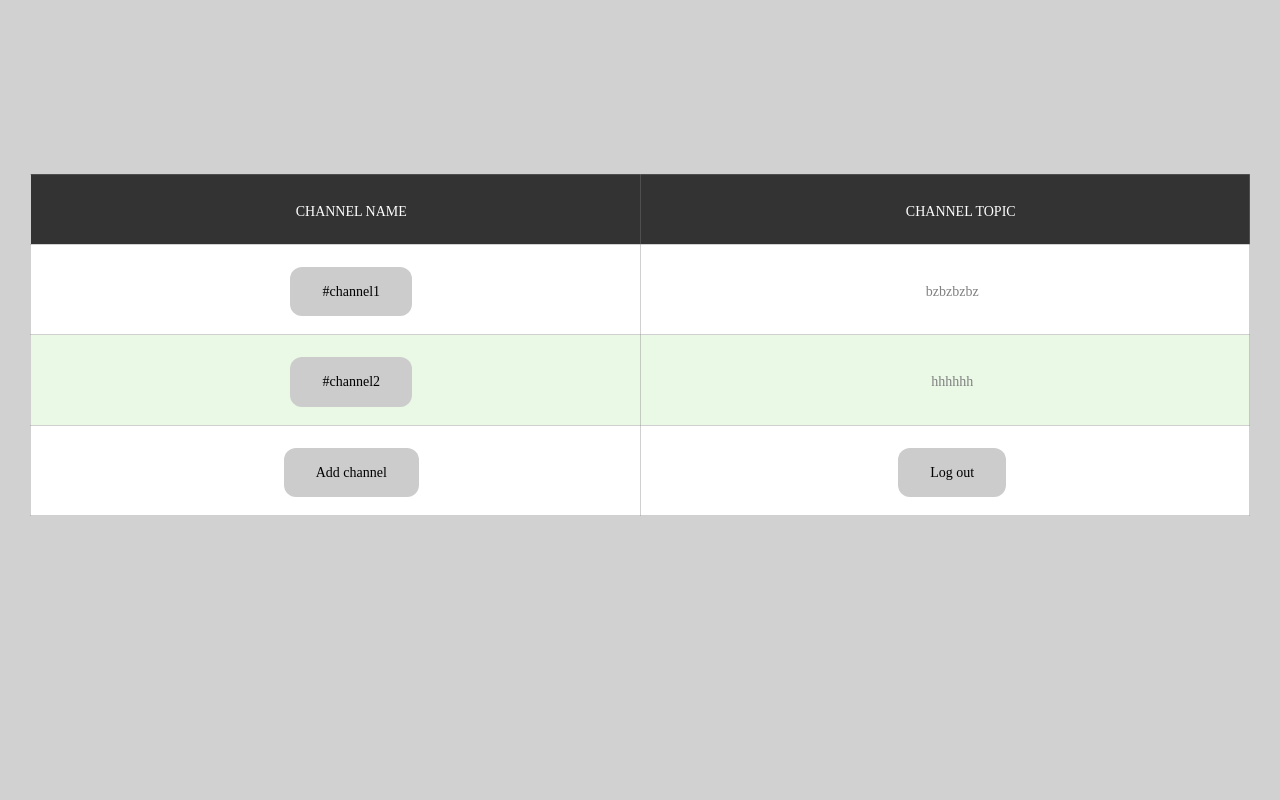
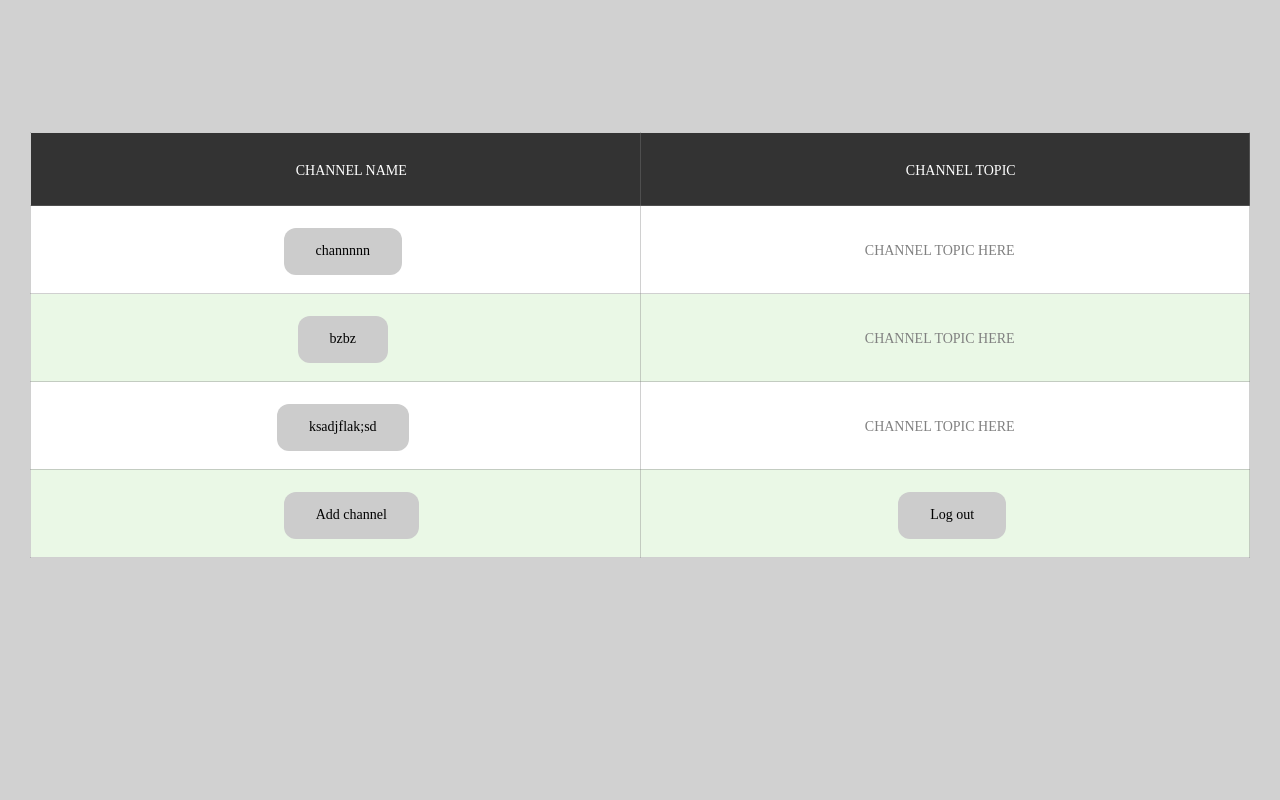
Before and after one commit to EileenFeng/Web_Chatting_Room, a Flask app: page / in a window 1280 px wide. Run offline with Flask 2, Linux system fonts and the light colour scheme; a user stored in the database is signed in; data comes from the database, SQL or seed files in the repository; both versions use the stored data as it was after the commit; some libraries are stand-ins or nearby versions; some web fonts are replaced.

Commit message:
update channel auto

```diff
--- a/static/table/css/table.css
+++ b/static/table/css/table.css
@@ -230,14 +230,14 @@ th, td {
   font-family: Montserrat-Regular;
   font-size: 14px;
   color: #808080;
-  line-height: 1.4;
+  line-height: 1.2;
 }
 
 .table100.ver2 th {
   font-family: Montserrat-Medium;
   font-size: 14px;
   color: #fff;
-  line-height: 1.8;
+  line-height: 2;
   text-transform: uppercase;
 
   background-color: #333333;
--- a/static/table/js/table.js
+++ b/static/table/js/table.js
@@ -1,6 +1,41 @@
 
 (function ($) {
 	"use strict";
+
+	$.getJSON("/channels", function(channels) {
+		console.log("in here?");
+		var tableBody = document.getElementById("table_body");
+		if (Array.isArray(channels)) {
+			console.log("isArray");
+			var str = ""
+			if (channels.length > 0) {
+				channels.forEach(function(channel) {
+					console.log(channel);
+					var row = tableBody.insertRow(tableBody.rows.length-1);
+					row.setAttribute("class", "row100");
+
+					var cellOne = row.insertCell(0);
+					cellOne.setAttribute("class", "column100 column1");
+					cellOne.setAttribute("data-column", "column1");
+					var button = document.createElement("BUTTON");
+					button.innerHTML = channel;
+					cellOne.appendChild(button);
+
+					var cellTwo = row.insertCell(1);
+					cellOne.setAttribute("class", "column100 column2");
+					cellOne.setAttribute("data-column", "column2");
+					cellTwo.innerHTML = "CHANNEL TOPIC HERE";
+
+					console.log(row);
+					//str = str.concat("<tr class=\"row100\">\n<td class=\"column100 column1\" data-column=\"column1\">");
+					//str = str.concat(channel);
+					//str = str.concat("</td>\n<td class=\"column100 column2\" data-column=\"column2\">Channel topic [FILL OUT]</td></tr>");
+				});
+			}
+		}
+	});
+
+
 	$('.column100').on('mouseover',function(){
 		var table1 = $(this).parent().parent().parent();
 		var table2 = $(this).parent().parent();
@@ -79,24 +114,16 @@
 	};
 
 	document.getElementById('myModal').style.display = "none";
-	// Get the modal
 	var modal = document.getElementById('myModal');
-
 	var span = document.getElementsByClassName("close")[0];
-	// Get the button that opens the modal
 	var btn = document.getElementById("add_chan_btn");
 
-	// When the user clicks on the button, open the modal
 	btn.onclick = function() {
 		modal.style.display = "block";
 	}
-
-	// When the user clicks on <span> (x), close the modal
 	span.onclick = function() {
 		modal.style.display = "none";
 	}
-
-	// When the user clicks anywhere outside of the modal, close it
 	window.onclick = function(event) {
 		if (event.target == modal) {
 			modal.style.display = "none";
--- a/templates/table.html
+++ b/templates/table.html
@@ -41,17 +41,7 @@
 							</tr>
 						</thead>
 
-						<tbody>
-							<tr class="row100">
-								<td class="column100 column1" data-column="column1"> <button>#channel1</button></td>
-								<td class="column100 column2" data-column="column2">bzbzbzbz</td>
-							</tr>
-
-							<tr class="row100">
-								<td class="column100 column1" data-column="column1"> <button>#channel2 </button></td>
-								<td class="column100 column2" data-column="column2">hhhhhh</td>
-							</tr>
-
+						<tbody id="table_body">
 							<tr class="row100">
 								<td class="column100 column1" data-column="column1"> <button id="add_chan_btn" onclick=addChannel()>Add channel</button> </td>
 								<td class="column100 column2" data-column="column2"> <a href="/logout"><button >Log out</button></a> </td>
--- a/webserver.py
+++ b/webserver.py
@@ -16,9 +16,9 @@ import time
 import bcrypt
 import ssl
 import requests
+import json
 
 from bcrypt import hashpw, gensalt
-
 from flask import Flask
 from flask import redirect
 from flask import jsonify
@@ -207,7 +207,9 @@ def get_channels(uid):
                 print("appending")
                 chanlist.append(chan)
         print(isinstance(chan, list))
-        print(chanlist)
+        print("Channel list:  ")
+        for i in chanlist:
+            print i
         return chanlist
 
 
@@ -291,6 +293,13 @@ def chats():
     else:
         return jsonify("Error: not logged in!")
 
+@app.route('/channels', methods=['GET'])
+def channels():
+    if 'uid' in session:
+        return jsonify(get_channels(session['uid']))
+    else:
+        return jsonify("Error: not logged in!")
+
 @app.route('/chats/from/<n>', methods=['GET'])
 def chats_from(n):
     if 'uid' in session:
@@ -304,7 +313,8 @@ def render_home_page(uid):
 
 def render_channel_table(uid, channel_data):
     user = get_user_from_id(uid)
-    return render_template('table.html', uid=uid, user=user['username'])
+    #print("BZ channel_data: " + channel_data)
+    return render_template('table.html', uid=uid, user=user['username'], channel_data=json.dumps(channel_data))
 
 def do_login(user):
     if user is not None:
@@ -455,7 +465,7 @@ def create_channel():
                 conn.commit()
                 conn.close()
                 #return "success", 200
-                return render_channel_table(uid, jsonify(get_channels(session['uid'])))
+                return render_channel_table(uid, get_channels(session['uid']))
         else:
             conn.commit()
             conn.close()
@@ -498,7 +508,7 @@ def index():
         #return render_home_page(session['uid'])
         print("in uid in session index")
         print(session['uid'])
-        return render_channel_table(session['uid'], jsonify(get_channels(session['uid'])))
+        return render_channel_table(session['uid'], get_channels(session['uid']))
     return redirect('/login')
 
 @app.route('/login', methods=['GET', 'POST'])
```
Also changed, not shown: database.db.
